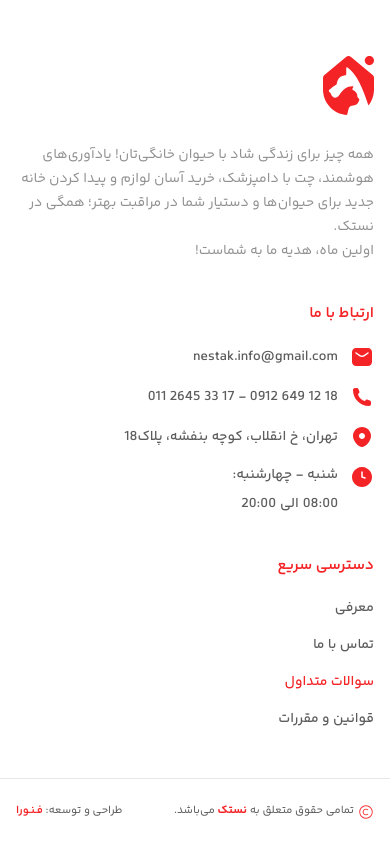
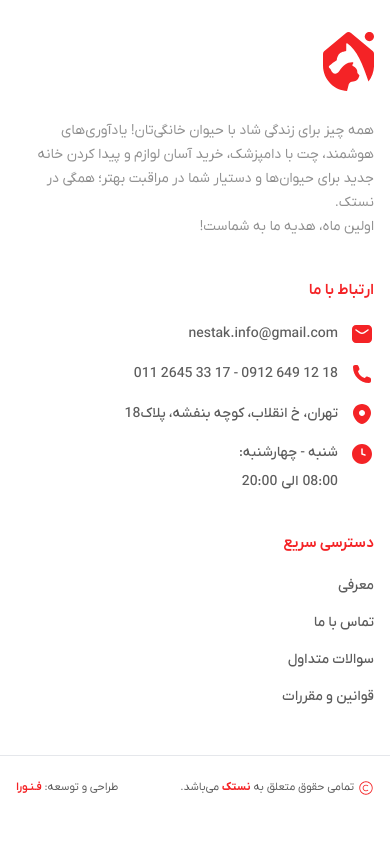
Before and after one commit to ali3529/nestak, a Next.js app: page / in a window 390 px wide. Shown: the part 4610-5454 px from the top of the page. After the commit the page ends 5430 px from the top, so only its background shows below. Built offline with nearby package versions, Linux system fonts and the light colour scheme; no server answers.

Commit message:
Change Font And Mobile Header

```diff
--- a/src/app/landing/components/FooterSection.tsx
+++ b/src/app/landing/components/FooterSection.tsx
@@ -102,7 +102,7 @@
           </div>
 
           {/* Quick Access Menu (left on desktop, last on mobile) */}
-          <div className="flex flex-col gap-5 lg:gap-8  items-end lg:max-w-[234px]">
+          <div className="flex flex-col gap-5 lg:gap-8 justify-between  items-end lg:max-w-[234px]">
             <p
               className="font-IRANYekanXVF font-semibold leading-normal text-[#f42326] text-[15.25px] text-right w-full whitespace-pre-wrap"
               dir="auto"
@@ -114,9 +114,7 @@
                 (t) => (
                   <p
                     key={t}
-                    className={`font-IRANYekanXVF font-medium leading-normal text-[#5d5d5d] text-[14px] text-right ${
-                      t == "سوالات متداول" ? "text-[#f42326]" : "text-[#5d5d5d]"
-                    }`}
+                    className={`font-IRANYekanXVF font-medium leading-normal text-[#5d5d5d] text-[14px] text-right `}
                     dir="auto"
                   >
                     {t}
--- a/src/app/landing/components/HeaderBar.tsx
+++ b/src/app/landing/components/HeaderBar.tsx
@@ -28,8 +28,10 @@
 
   return (
     <header className="bg-[#fff2f2] w-full">
-      <div className="mx-auto flex w-full max-w-[1200px] flex-wrap items-center justify-between gap-4 px-4 py-5
-       sm:px-4 lg:flex-nowrap lg:px-12">
+      <div
+        className="mx-auto flex w-full max-w-[1200px] flex-wrap items-center justify-between gap-4 px-4 py-5
+       sm:px-4 lg:flex-nowrap lg:px-12"
+      >
         <div className="lg:flex items-center gap-3 sm:gap-6 hidden">
           <div className="h-12 w-12 overflow-hidden rounded-full bg-white/60 p-2 sm:h-[59px] sm:w-[59px] sm:rounded-none sm:bg-transparent sm:p-0 hidden lg:block">
             <img
@@ -101,19 +103,22 @@
       {menuOpen ? (
         <div className="fixed inset-0 z-50 bg-white px-6 py-8 sm:px-10">
           <div className="flex items-center justify-between">
-            <button
-              type="button"
-              onClick={() => setMenuOpen(false)}
-              className="text-3xl font-light text-[#b0b0b0]"
-              aria-label="بستن منو"
-            >
-              ×
-            </button>
+            <div></div>
+
             <img
               src="/Icons/Colors/Nestap-Logo-Icon.svg"
               alt="Nestak"
               className="h-16 w-16 object-contain"
             />
+
+            <button
+              type="button"
+              onClick={() => setMenuOpen(false)}
+              className="text-3xl font-light text-[#b0b0b0] cursor-pointer"
+              aria-label="بستن منو"
+            >
+              ×
+            </button>
           </div>
           <div className="mt-16 flex flex-col items-center gap-10 text-[#5d5d5d]">
             {HEADER_ITEMS.map((item) => (
--- a/src/app/layout.tsx
+++ b/src/app/layout.tsx
@@ -3,7 +3,7 @@
 import "./globals.css";
 
 const yekan = localFont({
-  src: "../../public/Fonts/YekanBakh-VF.ttf",
+  src: "../../public/Fonts/IRANYekanXVF.ttf",
   variable: "--font-yekan",
   display: "swap",
 });
```
Also changed, not shown: public/Fonts/IRANYekanXVF.ttf (added).
